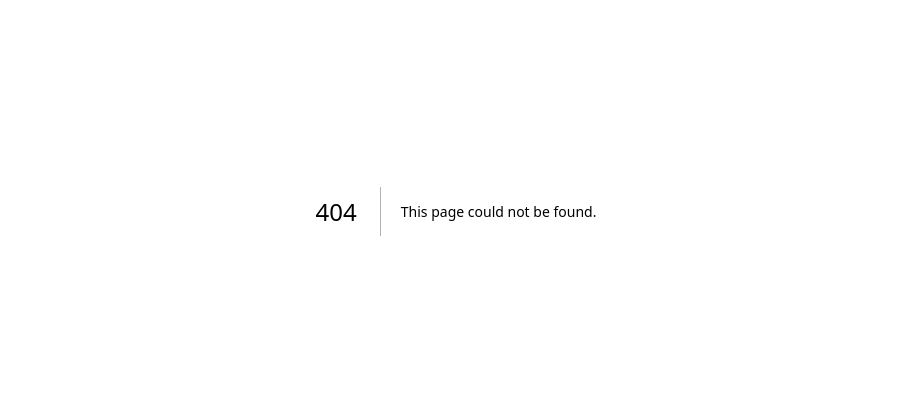
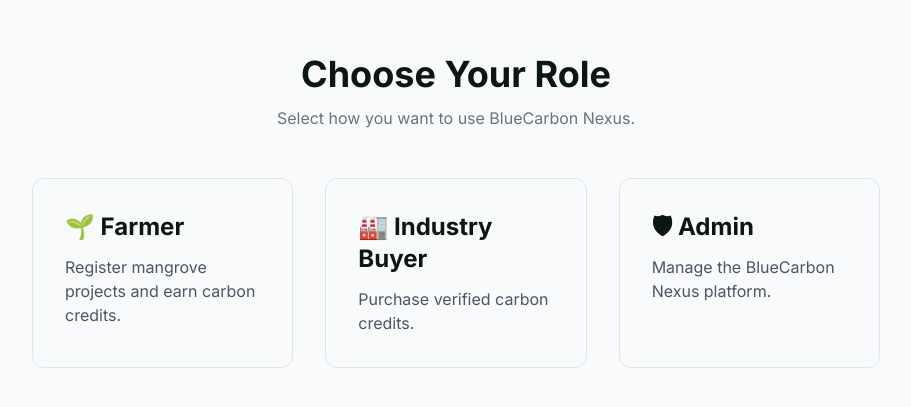
Before and after one commit to dshreyya/web-ml, a Next.js app: page /role-selection in a window 1280 px wide. Before the commit this address had no page. Shown: the part 189-596 px from the top of the page, without its empty margins (184-1095 px from the left). Built offline with nearby package versions, Linux system fonts and the light colour scheme.

Commit message:
Added role selection page and updated navbar

```diff
--- /dev/null
+++ b/app/role-selection/page.tsx
@@ -0,0 +1,74 @@
+"use client";
+
+import { useRouter } from "next/navigation";
+
+export default function RoleSelectionPage() {
+  const router = useRouter();
+
+  const chooseRole = (role: string) => {
+    // we'll save this later
+    localStorage.setItem("selectedRole", role);
+
+    // go to signup
+    router.push("/signup");
+  };
+
+  return (
+    <main className="min-h-screen flex items-center justify-center bg-slate-50">
+      <div className="max-w-4xl w-full px-6">
+
+        <h1 className="text-4xl font-bold text-center">
+          Choose Your Role
+        </h1>
+
+        <p className="text-center text-gray-500 mt-3">
+          Select how you want to use BlueCarbon Nexus.
+        </p>
+
+        <div className="grid md:grid-cols-3 gap-8 mt-12">
+
+          <div
+            onClick={() => chooseRole("farmer")}
+            className="cursor-pointer rounded-xl border p-8 hover:shadow-xl transition"
+          >
+            <h2 className="text-2xl font-bold">
+              🌱 Farmer
+            </h2>
+
+            <p className="mt-3 text-gray-600">
+              Register mangrove projects and earn carbon credits.
+            </p>
+          </div>
+
+          <div
+            onClick={() => chooseRole("buyer")}
+            className="cursor-pointer rounded-xl border p-8 hover:shadow-xl transition"
+          >
+            <h2 className="text-2xl font-bold">
+              🏭 Industry Buyer
+            </h2>
+
+            <p className="mt-3 text-gray-600">
+              Purchase verified carbon credits.
+            </p>
+          </div>
+
+          <div
+            onClick={() => chooseRole("admin")}
+            className="cursor-pointer rounded-xl border p-8 hover:shadow-xl transition"
+          >
+            <h2 className="text-2xl font-bold">
+              🛡 Admin
+            </h2>
+
+            <p className="mt-3 text-gray-600">
+              Manage the BlueCarbon Nexus platform.
+            </p>
+          </div>
+
+        </div>
+
+      </div>
+    </main>
+  );
+}
--- a/components/navbar.tsx
+++ b/components/navbar.tsx
@@ -35,15 +35,15 @@
     const supabase = getSupabaseClient();
     if (!supabase) return;
 
-    // Fetch initial user
     supabase.auth.getUser().then(({ data: { user } }) => {
       setUser(user);
     });
 
-    // Listen for auth state changes
-    const { data: authListener } = supabase.auth.onAuthStateChange((_event, session) => {
-      setUser(session?.user ?? null);
-    });
+    const { data: authListener } = supabase.auth.onAuthStateChange(
+      (_event, session) => {
+        setUser(session?.user ?? null);
+      }
+    );
 
     return () => {
       authListener.subscription.unsubscribe();
@@ -72,6 +72,7 @@
           <span className="flex h-8 w-8 items-center justify-center rounded-full bg-ocean-900 text-mangrove-300 dark:bg-mangrove-500 dark:text-ink">
             <Leaf size={15} strokeWidth={2.25} />
           </span>
+
           <span className="font-display text-[17px] font-medium tracking-tight text-ink dark:text-sand-50">
             BlueCarbon Nexus
           </span>
@@ -91,12 +92,17 @@
 
         <div className="hidden items-center gap-3 lg:flex">
           <ThemeToggle />
+
           {user ? (
             <div className="flex items-center gap-2">
               <div className="flex items-center gap-2 rounded-full border border-ocean-900/10 bg-sand-100/60 px-3.5 py-1.5 text-xs font-medium text-ink dark:border-sand-100/15 dark:bg-[#0a232b] dark:text-sand-100">
-                <User size={14} className="text-mangrove-600 dark:text-mangrove-400" />
+                <User
+                  size={14}
+                  className="text-mangrove-600 dark:text-mangrove-400"
+                />
                 <span className="max-w-[150px] truncate">{user.email}</span>
               </div>
+
               <button
                 type="button"
                 onClick={handleSignOut}
@@ -112,8 +118,9 @@
               <Button href="/login" variant="ghost" size="md">
                 Sign In
               </Button>
-              <Button href="#register" variant="primary" size="md">
-                Register Project
+
+              <Button href="/role-selection" variant="primary" size="md">
+                Get Started
               </Button>
             </>
           )}
@@ -121,6 +128,7 @@
 
         <div className="flex items-center gap-2 lg:hidden">
           <ThemeToggle />
+
           <button
             onClick={() => setOpen((v) => !v)}
             aria-label="Toggle menu"
@@ -151,13 +159,18 @@
                   {link.label}
                 </a>
               ))}
+
               <div className="mt-2 flex flex-col gap-2 px-3">
                 {user ? (
                   <div className="flex flex-col gap-2 pt-2 border-t border-ocean-900/10 dark:border-sand-100/10">
                     <div className="flex items-center gap-2 text-xs font-medium text-ink dark:text-sand-100">
-                      <User size={14} className="text-mangrove-600 dark:text-mangrove-400" />
+                      <User
+                        size={14}
+                        className="text-mangrove-600 dark:text-mangrove-400"
+                      />
                       <span className="truncate">{user.email}</span>
                     </div>
+
                     <Button
                       variant="secondary"
                       size="md"
@@ -172,11 +185,24 @@
                   </div>
                 ) : (
                   <>
-                    <Button href="/login" variant="secondary" size="md" className="w-full" onClick={() => setOpen(false)}>
+                    <Button
+                      href="/login"
+                      variant="secondary"
+                      size="md"
+                      className="w-full"
+                      onClick={() => setOpen(false)}
+                    >
                       Sign In
                     </Button>
-                    <Button href="#register" variant="primary" size="md" className="w-full" onClick={() => setOpen(false)}>
-                      Register Project
+
+                    <Button
+                      href="/role-selection"
+                      variant="primary"
+                      size="md"
+                      className="w-full"
+                      onClick={() => setOpen(false)}
+                    >
+                      Get Started
                     </Button>
                   </>
                 )}
--- a/components/sections/cta-band.tsx
+++ b/components/sections/cta-band.tsx
@@ -7,7 +7,7 @@
 
 export function CtaBand() {
   return (
-    <section id="register" className="section-pad pb-24 sm:pb-32">
+    <section id="get-started" className="section-pad pb-24 sm:pb-32">
       <motion.div
         initial={{ opacity: 1, y: 0 }}
         animate={{ opacity: 1, y: 0 }}
@@ -25,18 +25,28 @@
             />
             <div className="absolute inset-0 bg-ocean-950/80" />
           </div>
+
           <div className="relative mx-auto max-w-xl text-center">
             <h2 className="font-display text-[2rem] leading-tight text-sand-50 balance sm:text-[2.5rem]">
-              Bring your restoration project onto a verifiable record.
+              Join the Blue Carbon Ecosystem
             </h2>
+
             <p className="mt-4 text-[15px] leading-relaxed text-sand-100/70">
-              Registration takes under an hour. Our field team helps you map your first
-              monitoring boundary within a week.
+              Whether you're a farmer restoring mangroves, an industry buyer
+              investing in verified carbon credits, or an administrator managing
+              the platform, BlueCarbon Nexus provides a secure and transparent
+              ecosystem for everyone.
             </p>
+
             <div className="mt-8 flex flex-wrap items-center justify-center gap-4">
-              <Button href="#register" variant="primary" size="lg">
-                Register Project <ArrowRight size={15} />
+              <Button
+                href="/role-selection"
+                variant="primary"
+                size="lg"
+              >
+                Get Started <ArrowRight size={15} />
               </Button>
+
               <Button
                 href="#contact"
                 size="lg"
--- a/components/sections/hero.tsx
+++ b/components/sections/hero.tsx
@@ -11,7 +11,11 @@
   show: (i: number) => ({
     opacity: 1,
     y: 0,
-    transition: { duration: 0.8, delay: 0.15 + i * 0.1, ease: [0.16, 1, 0.3, 1] as const },
+    transition: {
+      duration: 0.8,
+      delay: 0.15 + i * 0.1,
+      ease: [0.16, 1, 0.3, 1] as const,
+    },
   }),
 };
 
@@ -20,14 +24,6 @@
     <section className="relative overflow-hidden pt-[72px]">
       <div className="relative min-h-[92vh]">
         <div className="absolute inset-0">
-          {/*
-            Hero photo: full-bleed, responsive, art-directed crop.
-            Drop your licensed aerial mangrove photograph at
-            public/images/hero-mangrove.jpg (recommended source resolution:
-            2400px+ wide) — this component picks it up automatically.
-            `object-position` keeps the mangrove islands / turquoise
-            waterways centered across breakpoints; adjust per-image.
-          */}
           <Image
             src="/images/hero-mangrove.jpg"
             alt="Aerial view of mangrove islands and turquoise tidal waterways"
@@ -36,12 +32,15 @@
             sizes="100vw"
             className="object-cover object-[center_38%] sm:object-[center_32%]"
           />
-          {/* Readability scrim: dark ocean-blue → mangrove-green, ~20-30% opacity, heavier at bottom where the headline sits */}
+
           <div className="absolute inset-0 bg-gradient-to-t from-ocean-950/65 via-ocean-950/25 to-mangrove-950/15" />
           <div className="absolute inset-0 bg-gradient-to-r from-ocean-950/35 via-transparent to-ocean-950/15" />
         </div>
 
-        <ScanFrame coordinates="21.14° N, 72.79° E" hash="0x8f21…c04a" />
+        <ScanFrame
+          coordinates="21.14° N, 72.79° E"
+          hash="0x8f21…c04a"
+        />
 
         <div className="container-page section-pad relative flex min-h-[92vh] flex-col justify-end pb-20 pt-32 sm:pb-28">
           <motion.span
@@ -61,7 +60,8 @@
             variants={fadeUp}
             className="max-w-3xl font-display text-[2.5rem] font-normal leading-[1.08] tracking-tight text-sand-50 balance sm:text-[3.4rem] lg:text-[4rem]"
           >
-            Protecting coastal ecosystems through transparent blue carbon verification.
+            Protecting coastal ecosystems through transparent blue carbon
+            verification.
           </motion.h1>
 
           <motion.p
@@ -71,9 +71,10 @@
             variants={fadeUp}
             className="mt-6 max-w-xl text-[16px] leading-relaxed text-sand-100/75 sm:text-[17px]"
           >
-            BlueCarbon Nexus turns drone and satellite monitoring of mangroves, seagrass, and
-            tidal marsh into tamper-proof, blockchain-anchored evidence — built to strengthen
-            the registries that issue and govern blue carbon credits.
+            BlueCarbon Nexus turns drone and satellite monitoring of mangroves,
+            seagrass, and tidal marsh into tamper-proof, blockchain-anchored
+            evidence — built to strengthen the registries that issue and govern
+            blue carbon credits.
           </motion.p>
 
           <motion.div
@@ -83,16 +84,18 @@
             variants={fadeUp}
             className="mt-9 flex flex-wrap items-center gap-4"
           >
-            <Button href="#register" variant="primary" size="lg">
-              Register Project <ArrowRight size={15} />
+            <Button href="/role-selection" variant="primary" size="lg">
+              Get Started <ArrowRight size={15} />
             </Button>
+
             <Button
               href="#marketplace"
               size="lg"
               className="border border-sand-50/30 text-sand-50 hover:bg-sand-50/10"
               variant="ghost"
             >
-              <PlayCircle size={16} /> Explore Marketplace
+              <PlayCircle size={16} />
+              Explore Marketplace
             </Button>
           </motion.div>
         </div>
```
Also changed, not shown: middleware.ts (+40 -28 lines).
